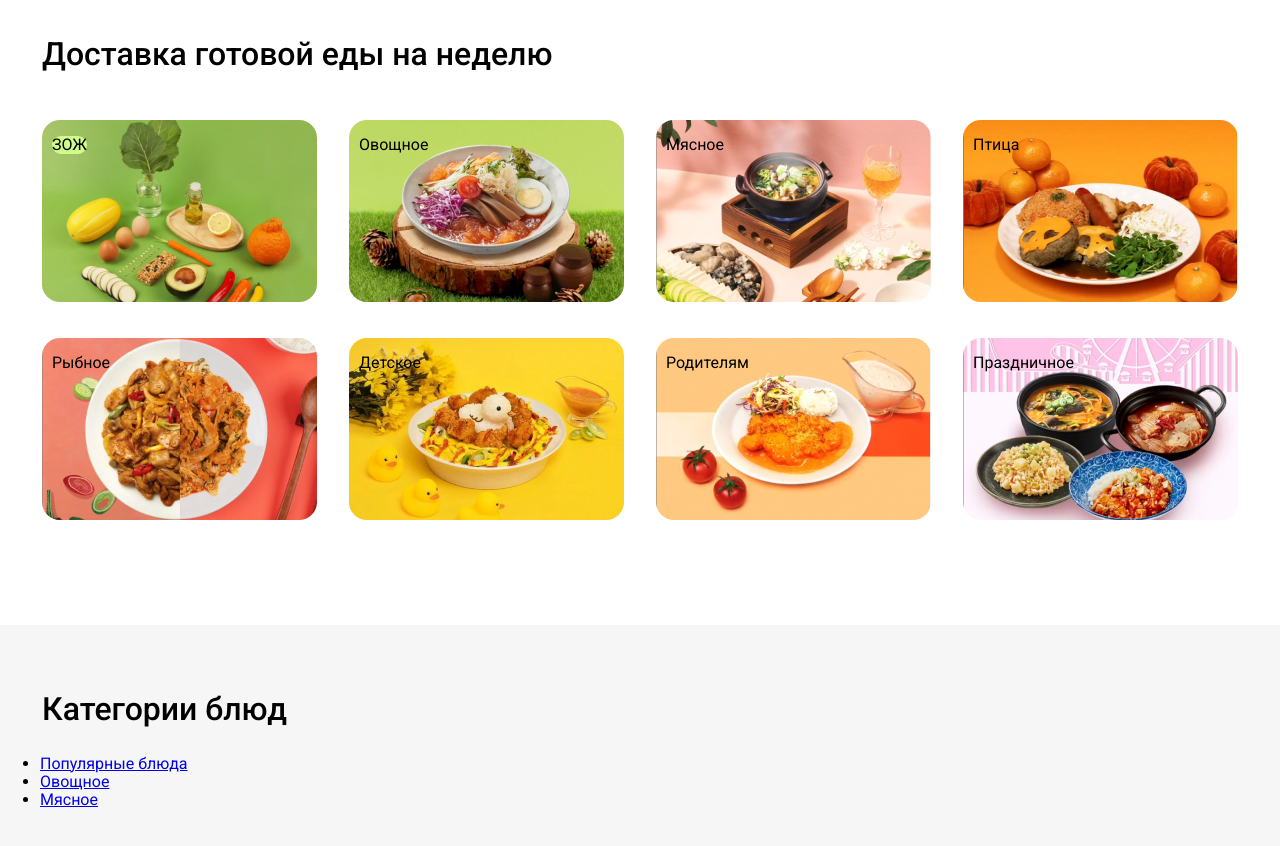
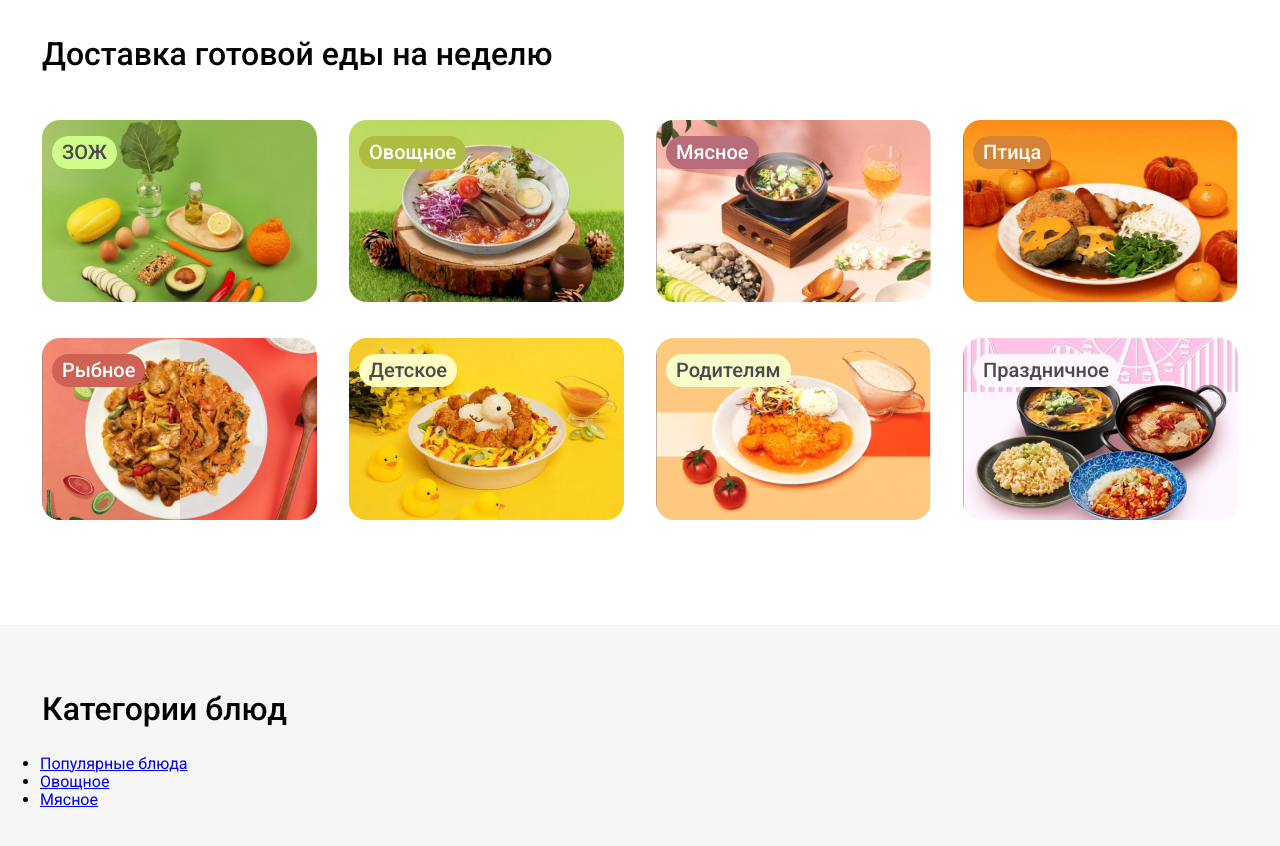
Before and after one commit to DmitriyKolt/indexEda, a plain HTML site: page INDEXEDA/index.html in a window 1280 px wide. Shown: the part 1040-1886 px from the top of the page. Drawn offline with Linux system fonts and the light colour scheme.

Commit message:
Add files via upload

```diff
--- a/INDEXEDA/index.html
+++ b/INDEXEDA/index.html
@@ -93,37 +93,37 @@
 
         <figure>
             <img src="images/deliv2.png" alt="Овощное">
-            <figcaption>Овощное</figcaption>
+            <figcaption class="deliv2">Овощное</figcaption>
         </figure>
 
         <figure>
             <img src="images/deliv3.png" alt="Мясное">
-            <figcaption>Мясное</figcaption>
+            <figcaption class="deliv3">Мясное</figcaption>
         </figure>
 
         <figure>
             <img src="images/deliv4.png" alt="Птица">
-            <figcaption>Птица</figcaption>
+            <figcaption class="deliv4">Птица</figcaption>
         </figure>
 
         <figure>
             <img src="images/deliv5.png" alt="Рыбное">
-            <figcaption>Рыбное</figcaption>
+            <figcaption class="deliv5">Рыбное</figcaption>
         </figure>
 
         <figure>
             <img src="images/deliv6.png" alt="Детское">
-            <figcaption>Детское</figcaption>
+            <figcaption class="deliv6">Детское</figcaption>
         </figure>
 
         <figure>
             <img src="images/deliv7.png" alt="Родителям">
-            <figcaption>Родителям</figcaption>
+            <figcaption class="deliv7">Родителям</figcaption>
         </figure>
 
         <figure>
             <img src="images/deliv8.png" alt="Праздничное">
-            <figcaption>Праздничное</figcaption>
+            <figcaption class="deliv8">Праздничное</figcaption>
         </figure>
         </div>
     </section>
--- a/INDEXEDA/styles.css
+++ b/INDEXEDA/styles.css
@@ -256,12 +256,51 @@ p {
     position: absolute;
     top: 16px;
     left: 10px;
-    border-radius: 30pxs;
-}
+    border-radius: 30px;
+    font-weight: 500;
+    font-size: 20px;
+    line-height: 23px;
+    padding: 5px 10px;
+    }
 
 .deliv1 {
     background: #D0FD89;
-    border-radius: 30px;
+    color: #49494F;
+}
+
+.deliv2 {
+    background: #AEBC41;
+    color: #FFFFFF;
+}
+
+.deliv3 {
+    color: #FFFFFF;
+    background: #B86B78;
+}
+
+.deliv4 {
+    background: #D68334;
+    color: #FFFFFF;
+}
+
+.deliv5 {
+    color: #FFFFFF;
+    background: #CD6255;
+}
+
+.deliv6 {
+    color: #49494F;
+    background: #FFFDBF;
+}
+
+.deliv7 {
+    color: #49494F;
+    background: #F6FDC8;
+}
+
+.deliv8 {
+    color: #49494F;
+    background: #FEF7FE;
 }
 
 .catalog {
```
